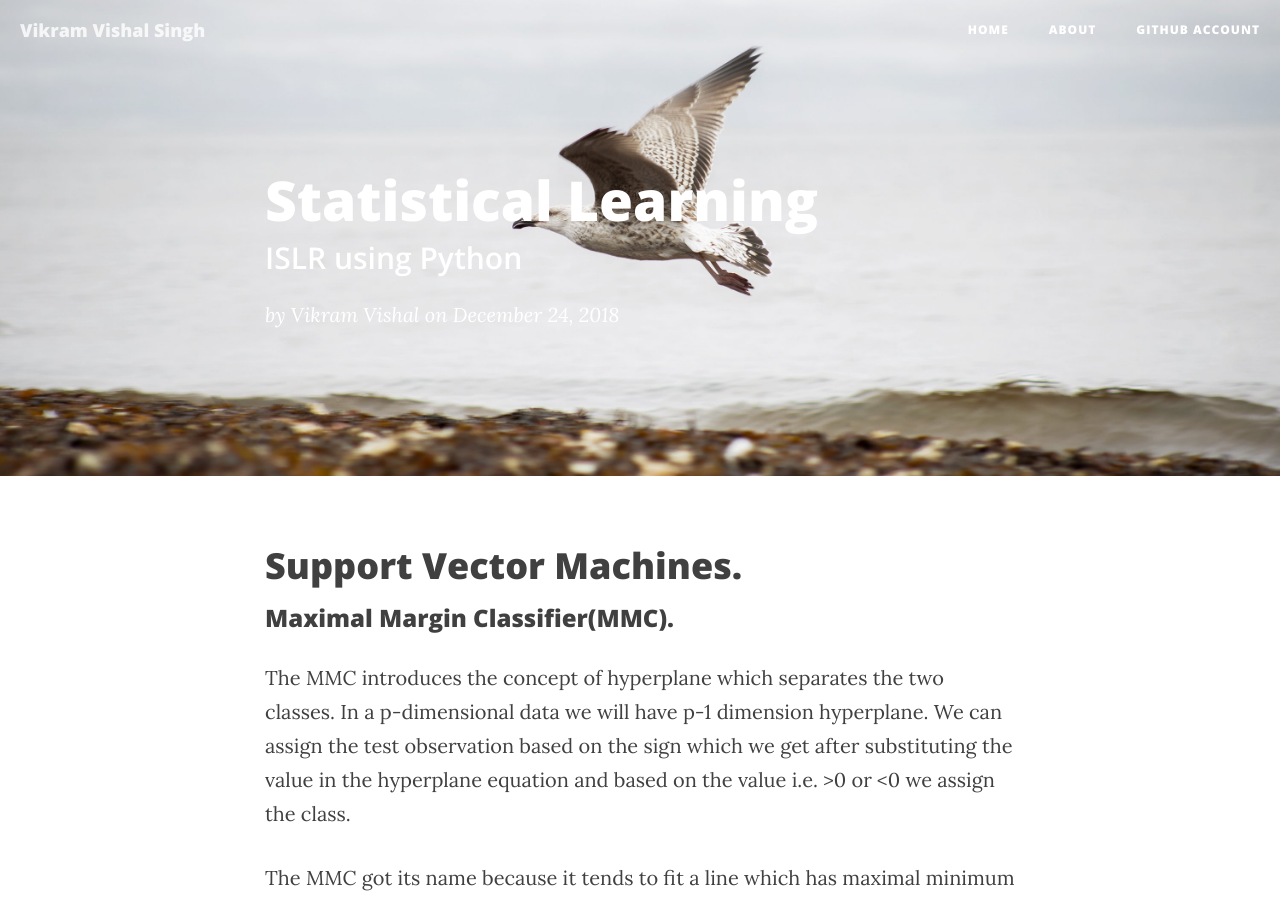
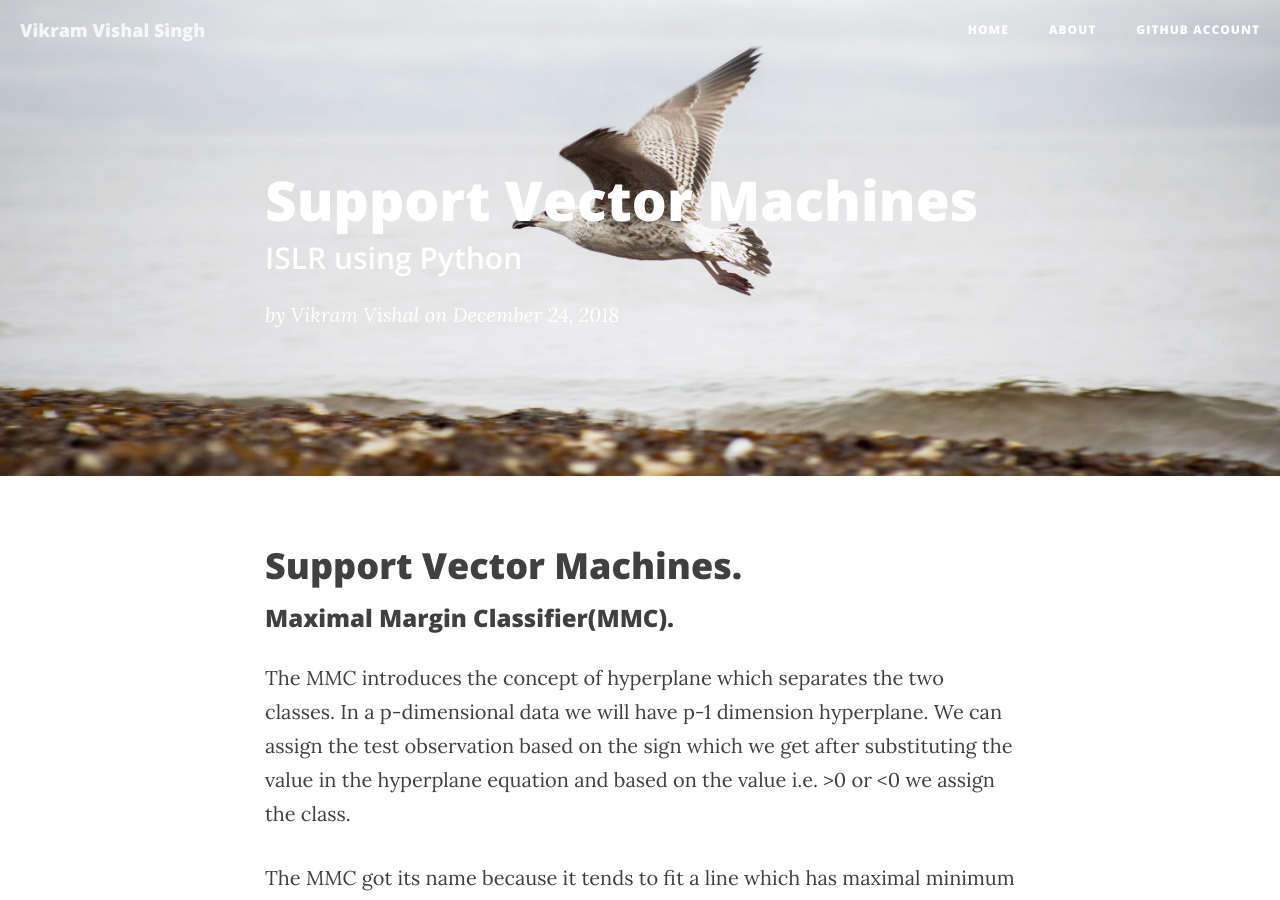
Before and after one commit to vvsbnmit/vvsbnmit.github.io, a Jekyll site: the page built from _posts/2018-12-24-Chapter-9.md, in a window 1280 px wide and 900 px high. Built offline with Jekyll 4.4.1, drawn with Linux system fonts in a browser that asks for light colours; nearby versions of some CDN libraries.

Commit message:
Update 2018-12-24-Chapter-9.md

```diff
--- a/_posts/2018-12-24-Chapter-9.md
+++ b/_posts/2018-12-24-Chapter-9.md
@@ -1,6 +1,6 @@
 ---
 layout:     post
-title:      "Statistical Learning"
+title:      "Support Vector Machines"
 subtitle:   "ISLR using Python"
 date:       2018-12-24 10:00:00
 author:     "Vikram Vishal"
```
